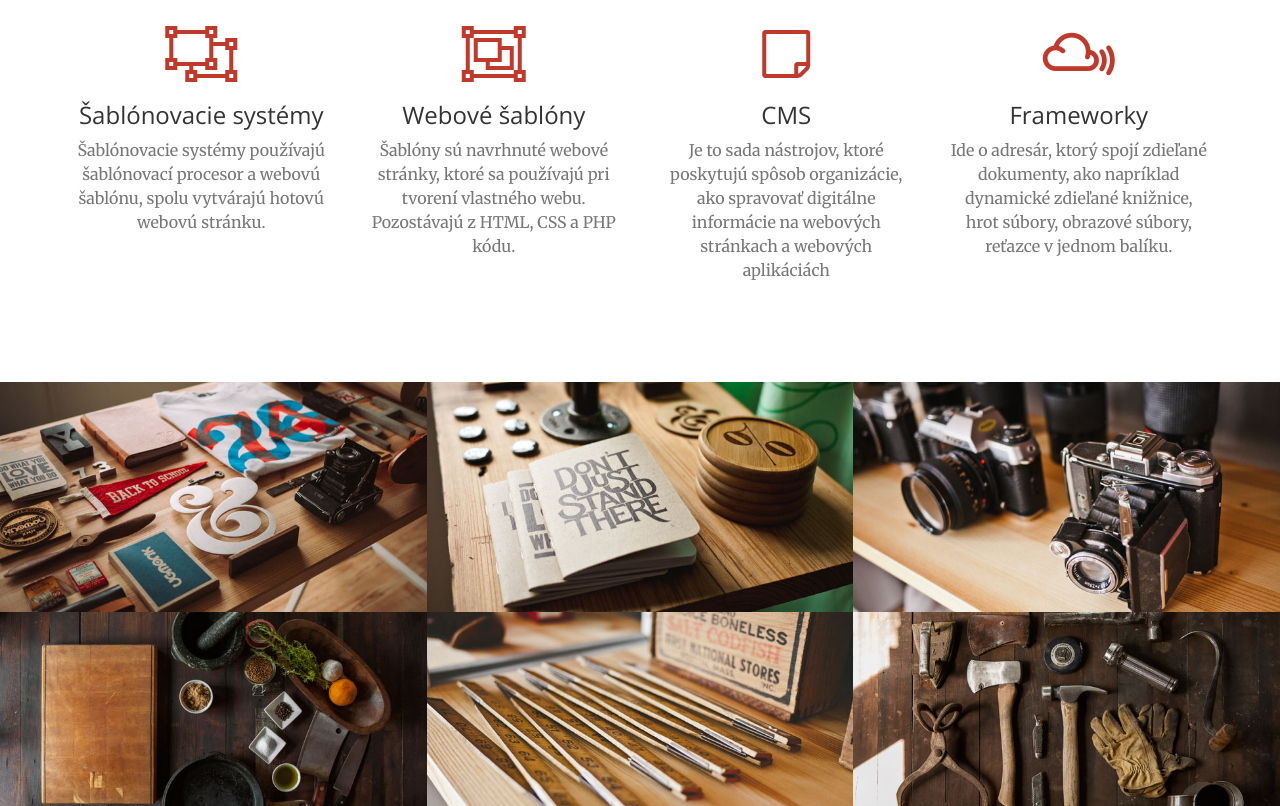
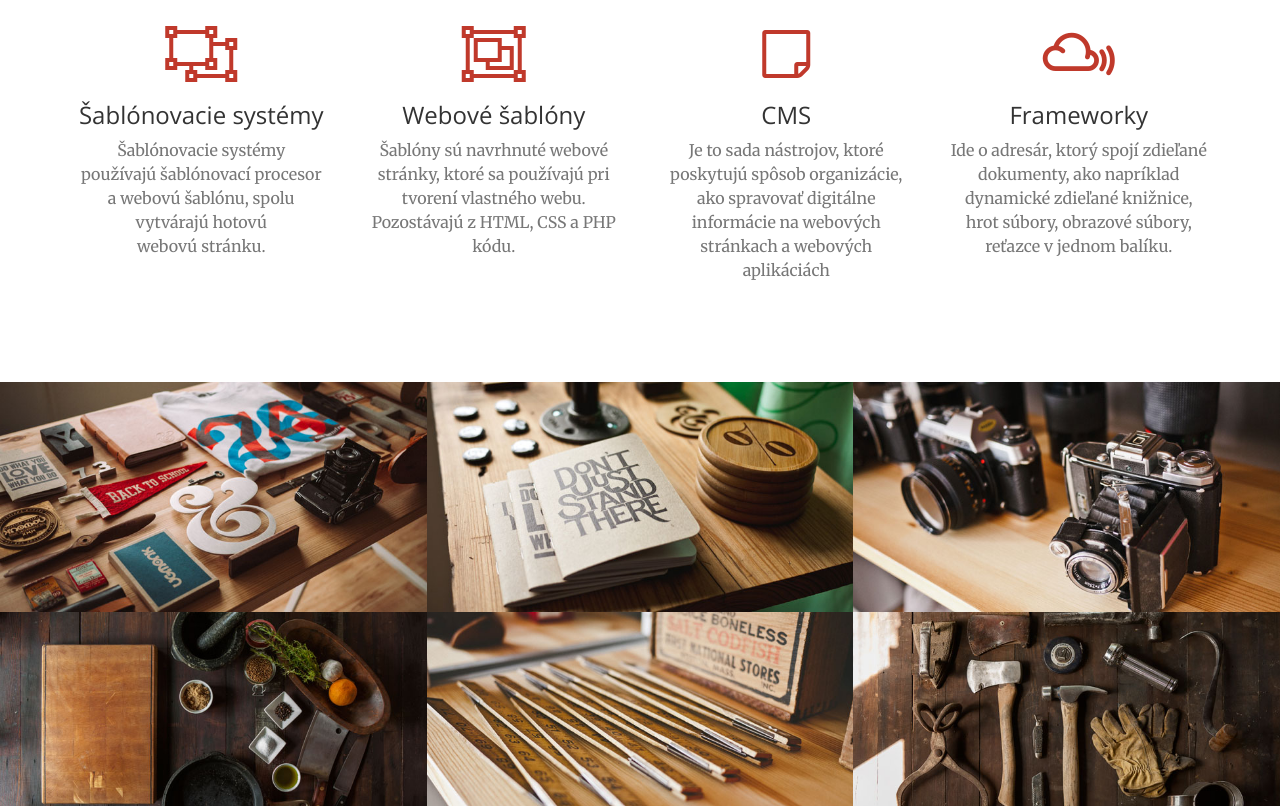
Before and after one commit to MartinPlevjak/eplevjakova, a website: page index.html in a window 1280 px wide. Shown: the part 1460-2266 px from the top of the page. Drawn offline with nearby package versions, Linux system fonts and the light colour scheme.

Commit message:
Update index.html

```diff
--- a/index.html
+++ b/index.html
@@ -110,7 +110,7 @@
                     <div class="service-box">
                         <i class="fa fa-4x fa-object-ungroup text-primary sr-icons"></i>
                         <h3>Šablónovacie systémy</h3>
-                        <p class="text-muted">Šablónovacie systémy používajú šablónovací procesor a webovú šablónu, spolu vytvárajú hotovú webovú stránku.</p>
+                        <p class="text-muted">Šablónovacie systémy <br />používajú šablónovací procesor<br /> a webovú šablónu, spolu <br />vytvárajú hotovú <br />webovú stránku.</p>
                     </div>
                 </div>
                 <div class="col-lg-3 col-md-6 text-center">
```
